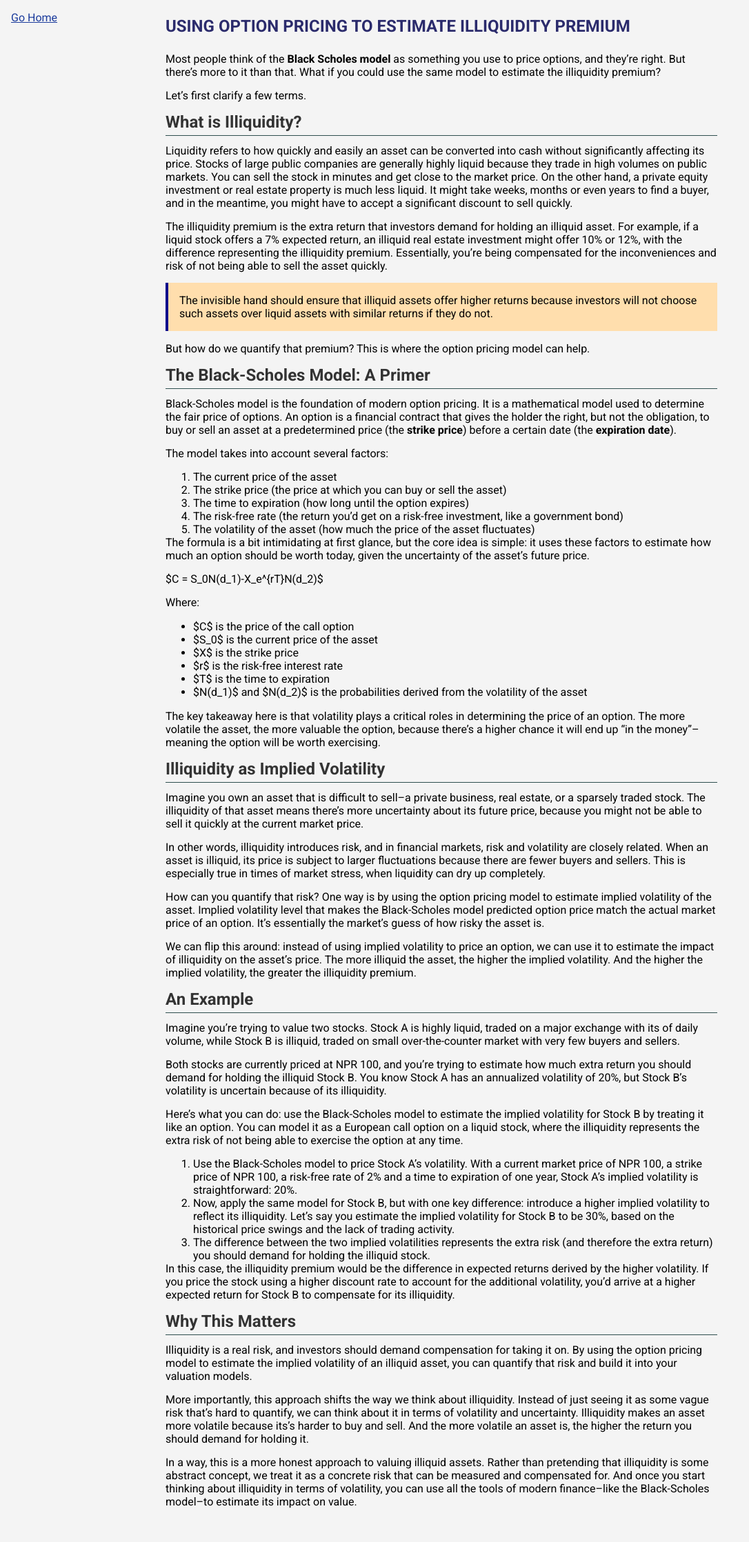
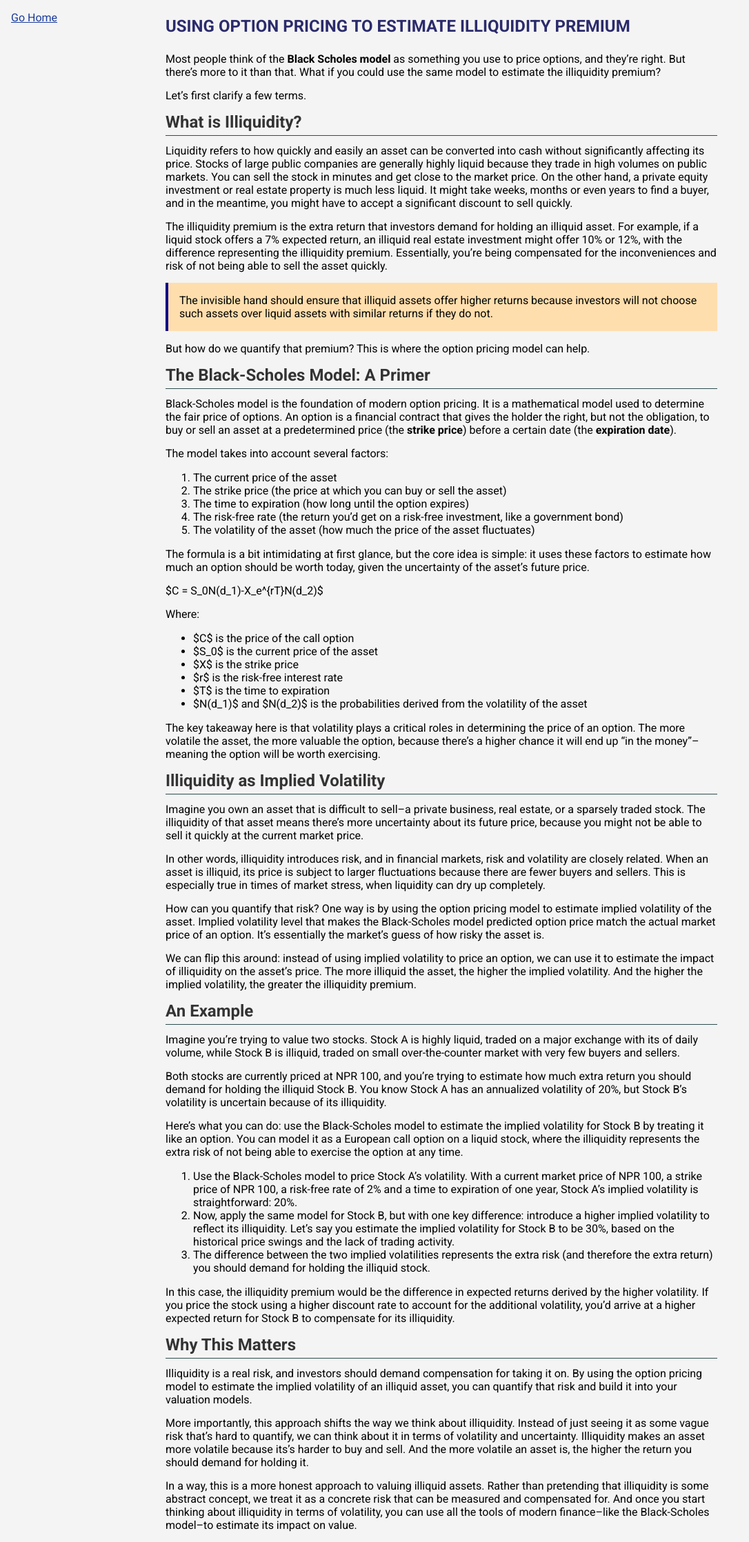
Before and after one commit to andfurtherance/andfurtherance.github.io, a Jekyll site: the page built from _posts/2024-10-10-using-option-pricing-to-estimate-illiquidity-premium.md, in a window 1280 px wide. Shown: the whole page at 69% size, without its empty margins (0-1086 px from the left). Built offline with Jekyll 4.4.1, drawn with Linux system fonts in a browser that asks for light colours; before the commit the page ends 2202 px from its top, so only the background shows below that.

Commit message:
Update main.css
Signed-off-by: andfurtherance <andfurtherance@gmail.com>

```diff
--- a/assets/main.css
+++ b/assets/main.css
@@ -87,7 +87,7 @@ article ul {
 }
 
 article ol {
-  margin: 1em, 0
+  margin: 1em 0;
 }
 
 p {
```
